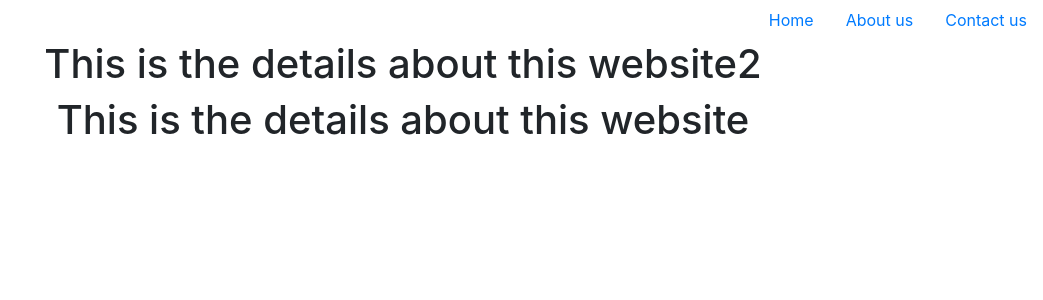
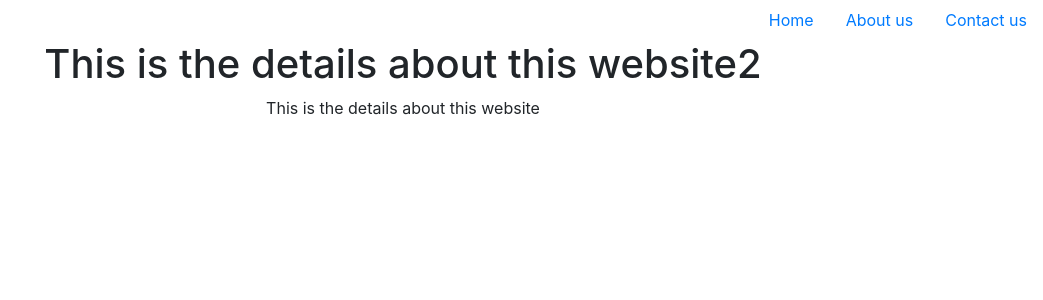
Before and after one commit to Aawveii-dngl/portfolio, a React (Create React App) app: page /contact in a window 1280 px wide. Shown: the top 300 px of the page, without its empty margins (237-1280 px from the left). Built offline with nearby package versions, Linux system fonts and the light colour scheme.

Commit message:
Second Commit

```diff
--- a/src/component/main/Footercomp.js
+++ b/src/component/main/Footercomp.js
@@ -3,7 +3,7 @@ import React from 'react';
 export default function Footercomp(){
     return(
         <div>
-        <h1>This is the details about this website</h1>
+        <p>This is the details about this website</p>
 
         </div>
     )
```
